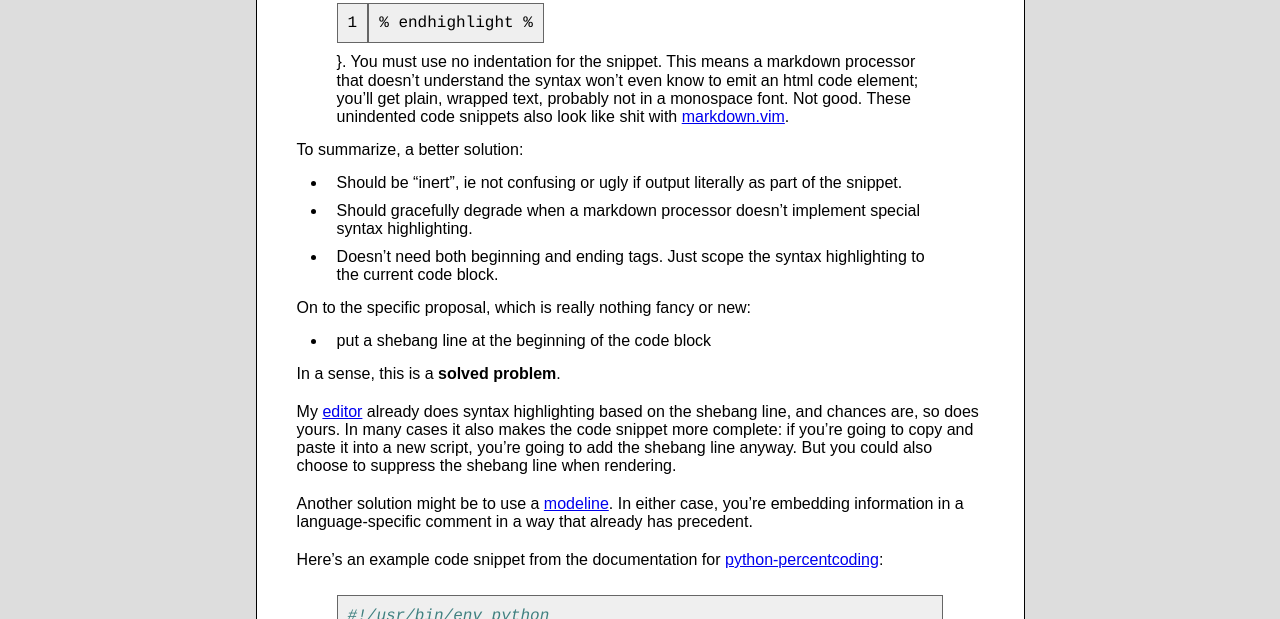
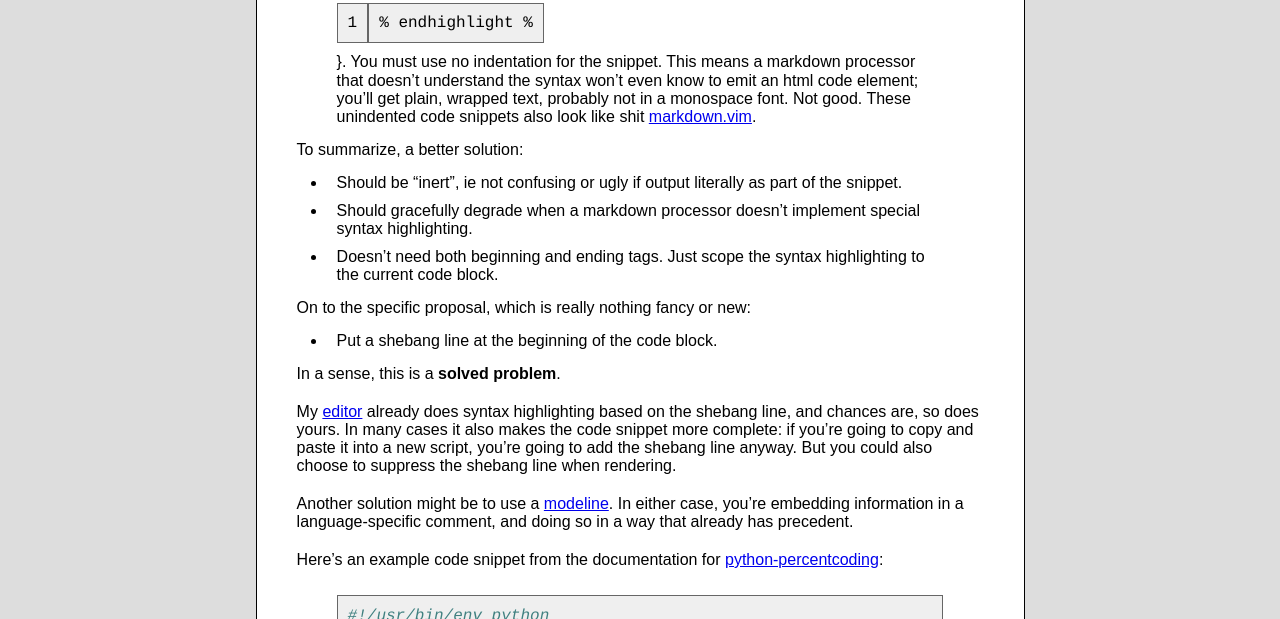
Before and after one commit to acg/acg.github.com, a Jekyll site: the page built from _posts/2011-03-14-better-inline-syntax-highlighting.markdown, in a window 1280 px wide. Shown: the part 1122-1741 px from the top of the page. Built offline with Jekyll 4.4.1, drawn with Linux system fonts in a browser that asks for light colours; Markdown is read by kramdown in place of the engine named in the settings; comment, search, counter and statistics services are not loaded.

Commit message:
content tweaks to syntax highlighting post

```diff
--- a/_posts/2011-03-14-better-inline-syntax-highlighting.markdown
+++ b/_posts/2011-03-14-better-inline-syntax-highlighting.markdown
@@ -10,7 +10,7 @@ So is there anything to complain about here? As usual, the answer is yes.
 
 * The \{`% highlight languageX %`\} syntax isn't supported by github's default markdown renderer. So if I use it in the README.md file for a project, it will appear literally around the un-highlighted output. This may well confuse the hell out of someone trying to copy and paste some code or shell commands. If the github guys don't want to pay the penalty for parsing and syntax highlighting in markdown everywhere, I completely understand. But then let's try find a relatively inert way of specifying the language of a code snippet.
 * The \{`% highlight languageX %`\} syntax is also jekyll+liquid-specific. I don't see support for this elsewhere. I do see people rolling their own syntax [like this one](http://zerokspot.com/weblog/2008/06/18/syntax-highlighting-in-markdown-with-pygments/), which was later incorporated into the python markdown package, and looks for code snippets surrounded by `[sourcecode:languageX]` `[/sourcecode]`. It's similarly deficient in that code snippets must be surrounded by special beginning and ending tokens that will be confusing if emitted literally.
-* The \{`% highlight languageX %`\} syntax doesn't actually play nice with markdown code blocks: you can't indent the code snippet with 4 spaces and wrap it with \{`% highlight languageX %`\} \{`% endhighlight %`\}. You must use no indentation for the snippet. This means a markdown processor that doesn't understand the syntax won't even know to emit an html code element; you'll get plain, wrapped text, probably not in a monospace font. Not good. These unindented code snippets also look like shit with [markdown.vim](http://www.vim.org/scripts/script.php?script_id=2882).
+* The \{`% highlight languageX %`\} syntax doesn't actually play nice with markdown code blocks: you can't indent the code snippet with 4 spaces and wrap it with \{`% highlight languageX %`\} \{`% endhighlight %`\}. You must use no indentation for the snippet. This means a markdown processor that doesn't understand the syntax won't even know to emit an html code element; you'll get plain, wrapped text, probably not in a monospace font. Not good. These unindented code snippets also look like shit  [markdown.vim](http://www.vim.org/scripts/script.php?script_id=2882).
 
 To summarize, a better solution:
 
@@ -20,13 +20,13 @@ To summarize, a better solution:
 
 On to the specific proposal, which is really nothing fancy or new:
 
-* put a shebang line at the beginning of the code block
+* Put a shebang line at the beginning of the code block.
 
 In a sense, this is a **solved problem**.
 
 My [editor](http://www.vim.org) already does syntax highlighting based on the shebang line, and chances are, so does yours. In many cases it also makes the code snippet more complete: if you're going to copy and paste it into a new script, you're going to add the shebang line anyway. But you could also choose to suppress the shebang line when rendering.
 
-Another solution might be to use a [modeline](http://everything2.com/title/modeline). In either case, you're embedding information in a language-specific comment in a way that already has precedent.
+Another solution might be to use a [modeline](http://everything2.com/title/modeline). In either case, you're embedding information in a language-specific comment, and doing so in a way that already has precedent.
 
 Here's an example code snippet from the documentation for [python-percentcoding](https://github.com/acg/python-percentcoding):
 
```
